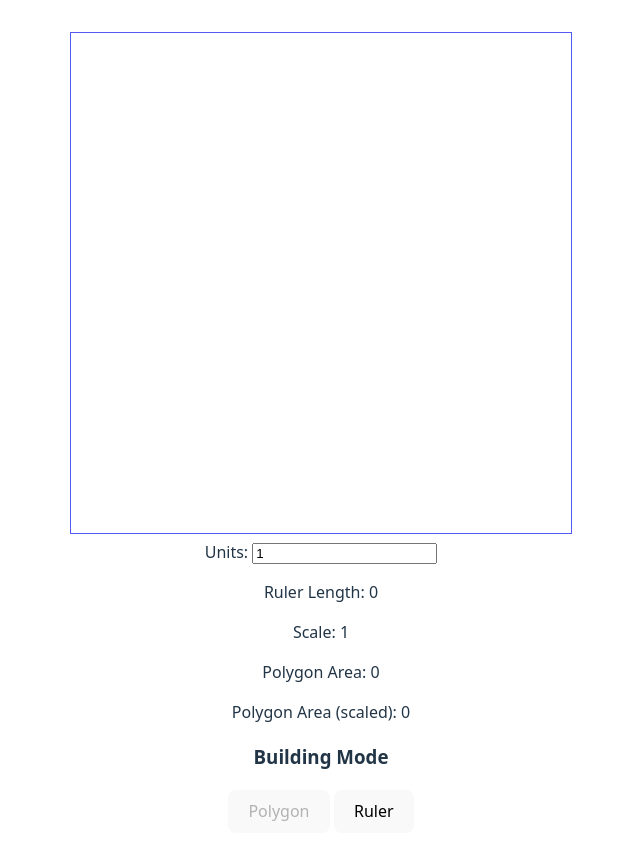
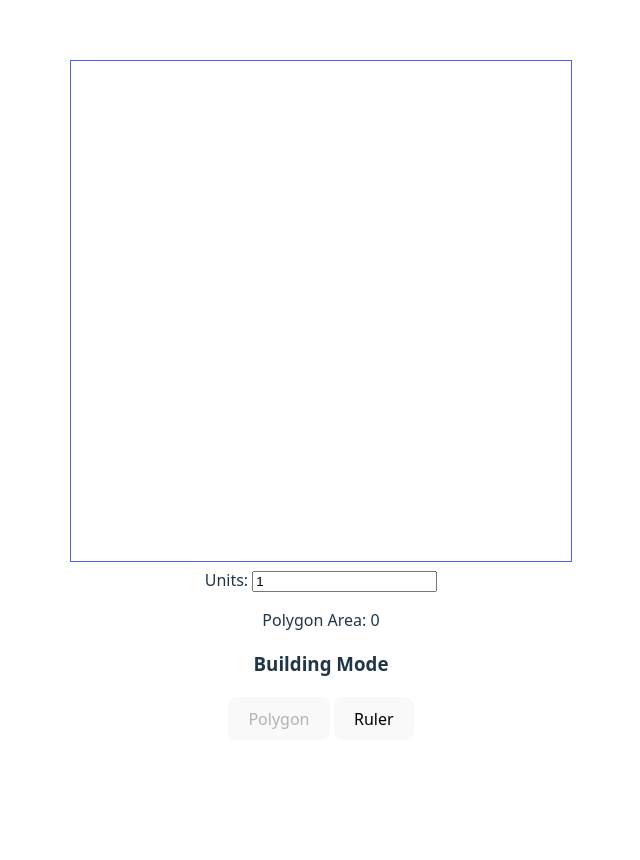
Before and after one commit to schebl/area, a Svelte app: page / in a window 1280 px wide. Shown: the top 860 px of the page, without its empty margins (319-959 px from the left). After the commit the page ends 800 px from the top, so only its background shows below. Built offline with nearby package versions, Linux system fonts and the light colour scheme.

Commit message:
remove calculation info

```diff
--- a/src/App.svelte
+++ b/src/App.svelte
@@ -85,15 +85,7 @@
             Units: <input type="number" bind:value={units}>
         </div>
 
-        <div>
-            <p>Ruler Length: {rulerLength}</p>
-
-            <p>Scale: {scale}</p>
-
-            <p>Polygon Area: {polygonArea}</p>
-
-            <p>Polygon Area (scaled): {polygonArea * scale ** 2}</p>
-        </div>
+        <p>Polygon Area: {polygonArea * scale ** 2}</p>
     </div>
 
     <div>
```
